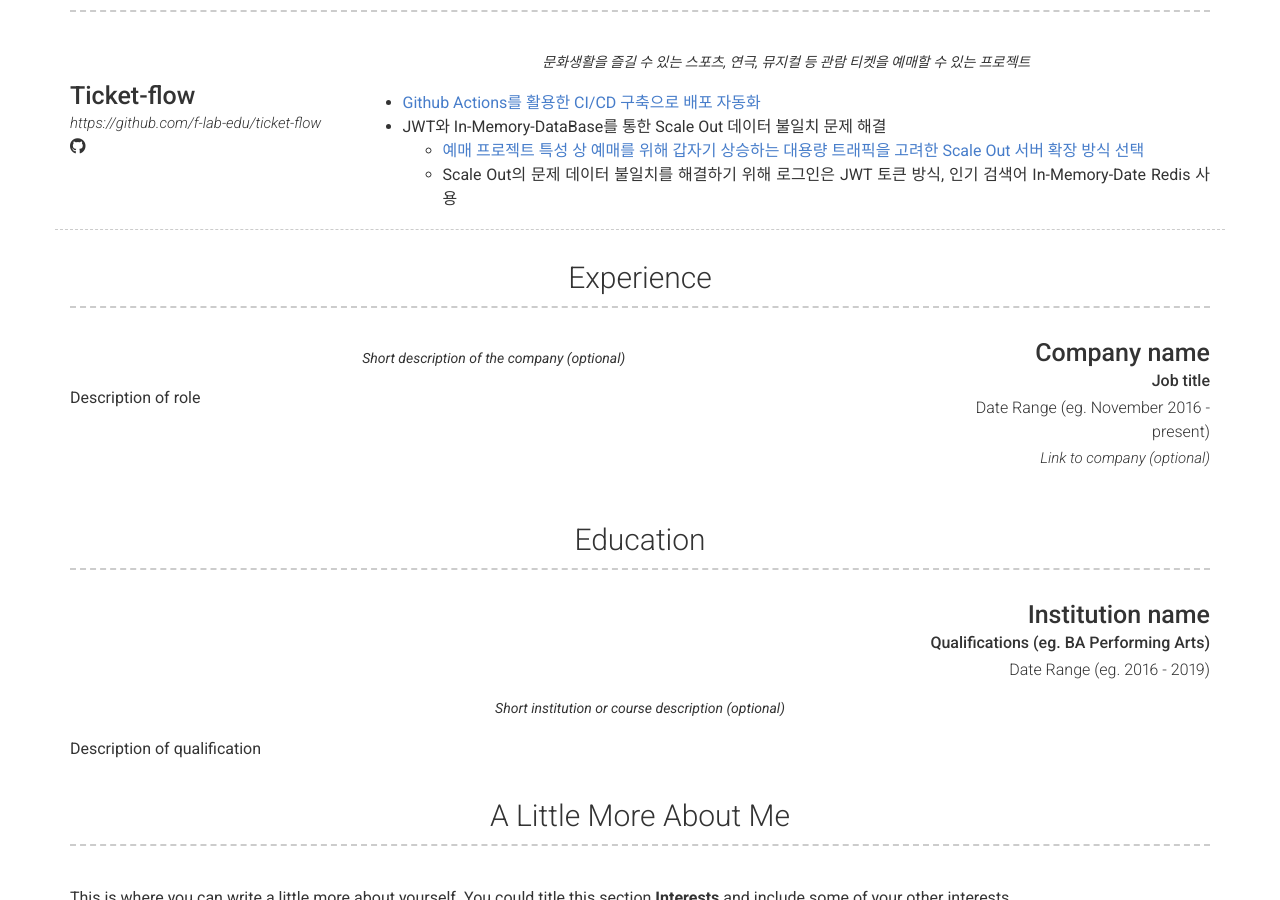
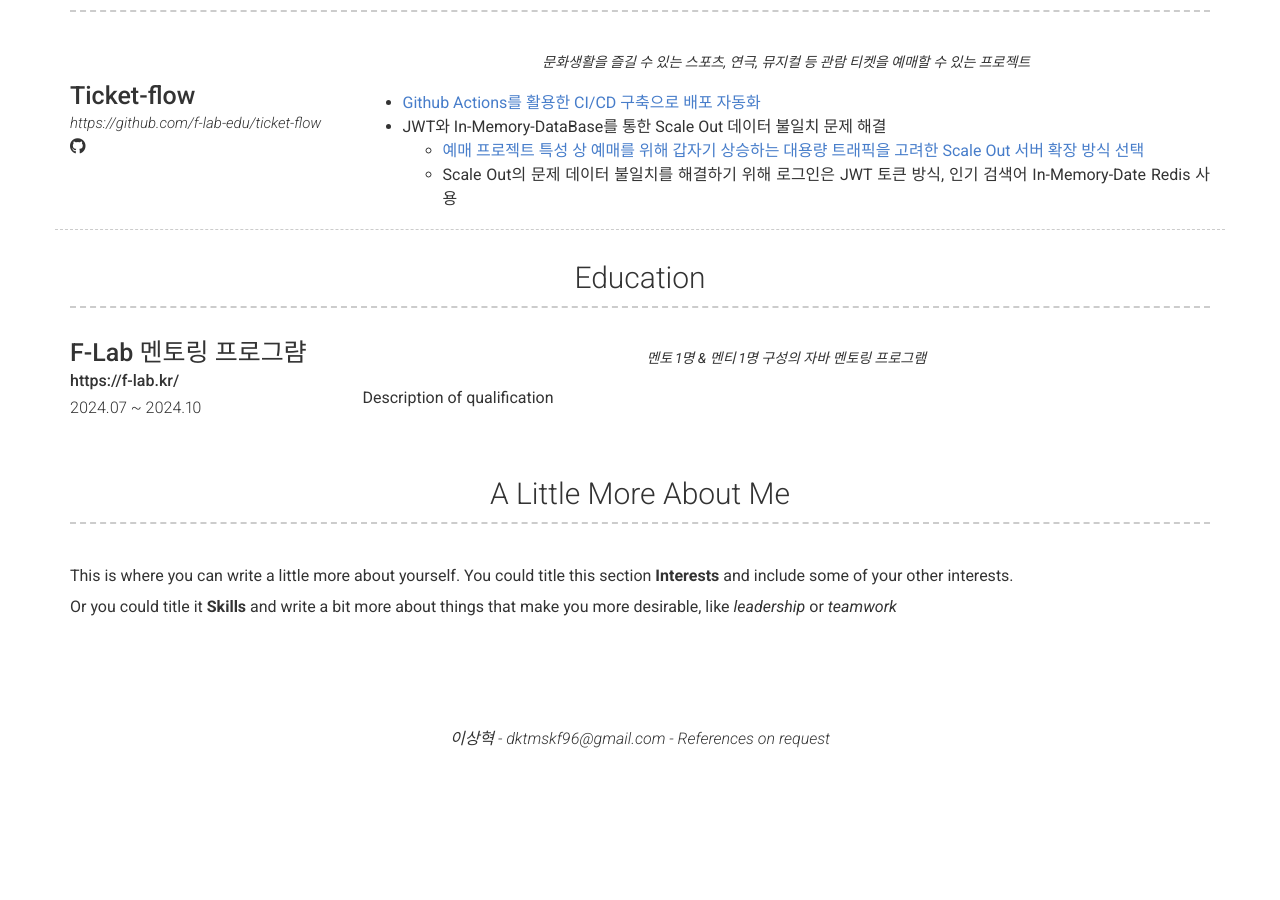
Before and after one commit to hyeok96/hyeok96.github.io, a Jekyll site: the page built from index.md, in a window 1280 px wide and 900 px high, scrolled down 665 px. Built offline with Jekyll 4.4.1, drawn with Linux system fonts in a browser that asks for light colours; nearby versions of some CDN libraries; after the commit the page ends 1423 px from its top, so only the background shows below that.

Commit message:
add resume education

```diff
--- a/_config.yml
+++ b/_config.yml
@@ -94,27 +94,27 @@ content:
           - JWT와 In-Memory-DataBase를 통한 Scale Out 데이터 불일치 문제 해결
             - [예매 프로젝트 특성 상 예매를 위해 갑자기 상승하는 대용량 트래픽을 고려한 Scale Out 서버 확장 방식 선택](https://velog.io/@sang_hyeok_2/%EB%8C%80%EC%9A%A9%EB%9F%89-%ED%8A%B8%EB%9E%98%ED%94%BD%EC%9D%B4-%EC%98%A4%EB%A9%B4-%EC%84%9C%EB%B2%84%EB%A5%BC-%EC%96%B4%EB%96%BB%EA%B2%8C-%ED%99%95%EC%9E%A5%EC%9D%84-%ED%95%98%EB%8A%94%EA%B2%8C-%EC%A2%8B%EC%9D%84%EA%B9%8C)
             - Scale Out의 문제 데이터 불일치를 해결하기 위해 로그인은 JWT 토큰 방식, 인기 검색어 In-Memory-Date Redis 사용
-  - title: Experience
-    layout: list
-    content:
-      - layout: right
-        title: Company name
-        sub_title: Job title
-        caption: Date Range (eg. November 2016 - present)
-        link: Link to company (optional)
-        quote: >
-          Short description of the company (optional)
-        description: | # this will include new lines to allow paragraphs
-          Description of role
+  # - title: Experience
+  #   layout: list
+  #   content:
+  #     - layout: right
+  #       title: Company name
+  #       sub_title: Job title
+  #       caption: Date Range (eg. November 2016 - present)
+  #       link: Link to company (optional)
+  #       quote: >
+  #         Short description of the company (optional)
+  #       description: | # this will include new lines to allow paragraphs
+  #         Description of role
   - title: Education
     layout: list
     content:
-      - layout: top-right
-        title: Institution name
-        sub_title: Qualifications (eg. BA Performing Arts)
-        caption: Date Range (eg. 2016 - 2019)
+      - layout: left
+        title: F-Lab 멘토링 프로그럄
+        sub_title: https://f-lab.kr/
+        caption: 2024.07 ~ 2024.10
         quote: >
-          Short institution or course description (optional)
+          멘토 1명 & 멘티 1명 구성의 자바 멘토링 프로그램
         description: | # this will include new lines to allow paragraphs
           Description of qualification
   - title: A Little More About Me
```
